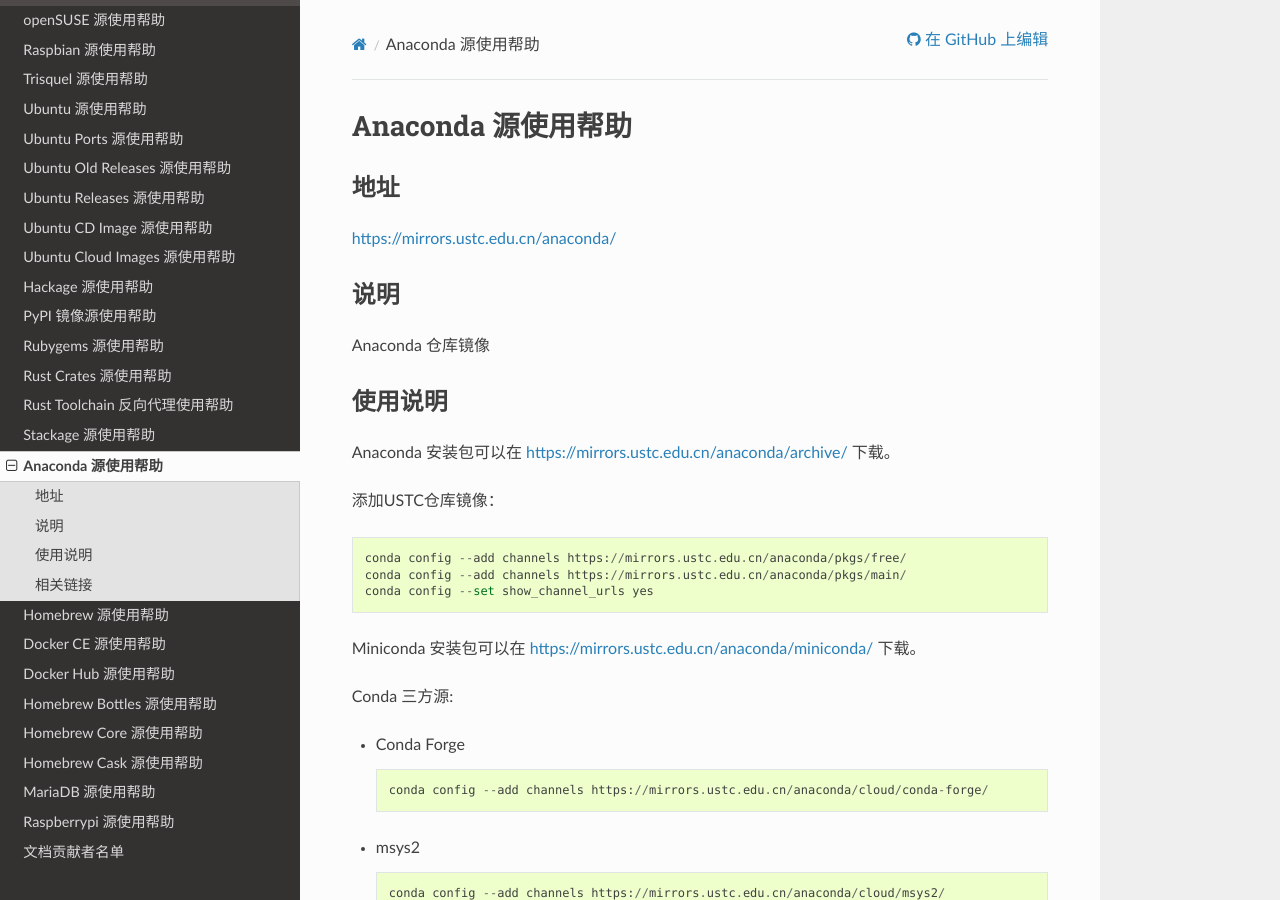
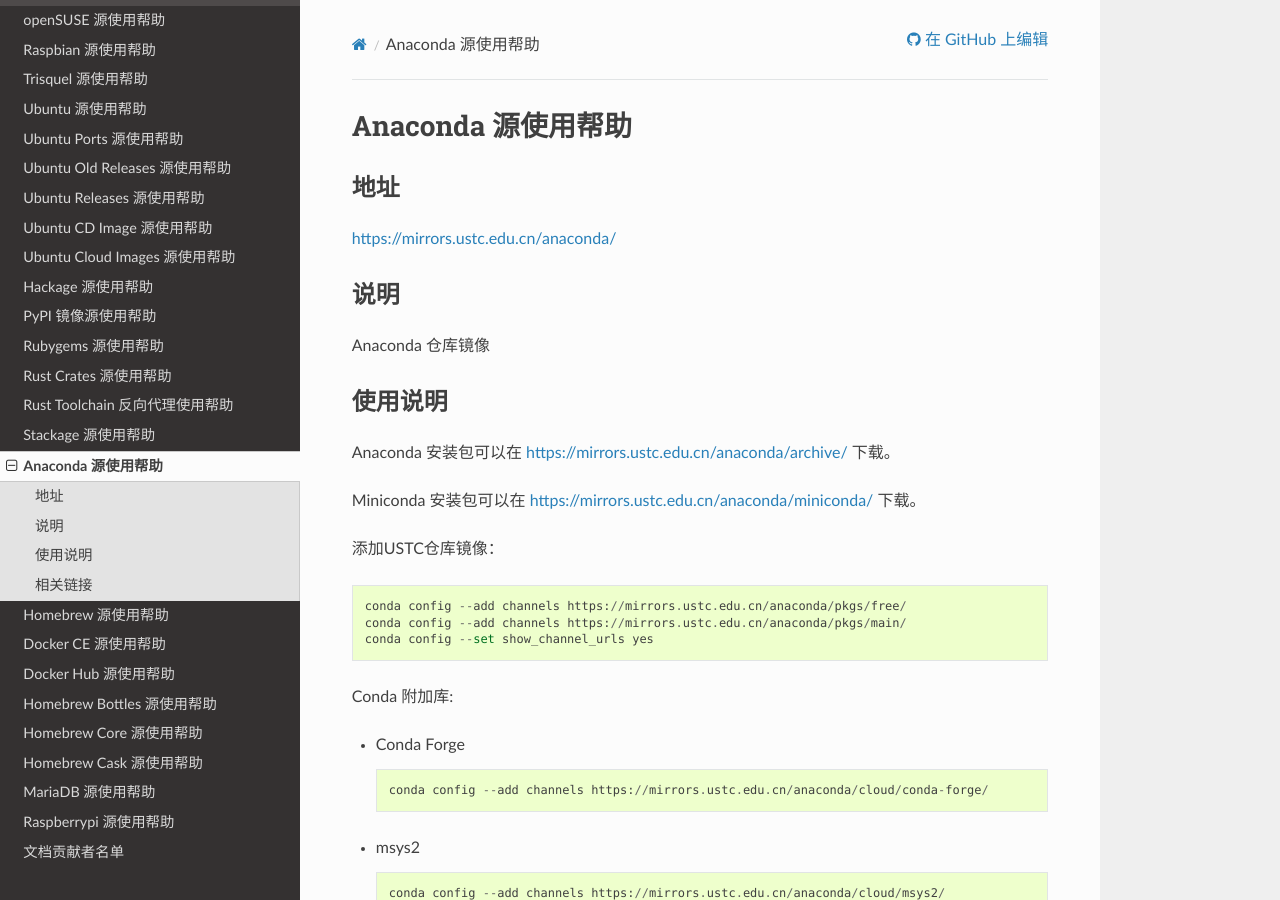
Before and after one commit to ustclug/mirrorhelp, a Sphinx documentation site: the page built from source/anaconda.rst, in a window 1280 px wide and 900 px high. Built offline with Sphinx 7.4.7 and the Read the Docs theme 2.0.0, drawn with Linux system fonts in a browser that asks for light colours; pages that are not in the unit, such as notebooks, are missing from menus.

Commit message:
change to additional libraries

```diff
--- a/source/anaconda.rst
+++ b/source/anaconda.rst
@@ -25,9 +27,9 @@
     conda config --add channels https://mirrors.ustc.edu.cn/anaconda/pkgs/main/
     conda config --set show_channel_urls yes
 
-Miniconda 安装包可以在 https://mirrors.ustc.edu.cn/anaconda/miniconda/ 下载。
 
-Conda 三方源:
+
+Conda 附加库:
 
 - Conda Forge ::
 
```
Also changed, not shown: other parts of source/anaconda.rst (+2 -0 lines).
